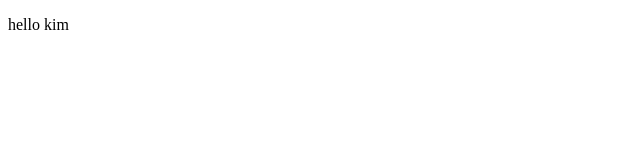
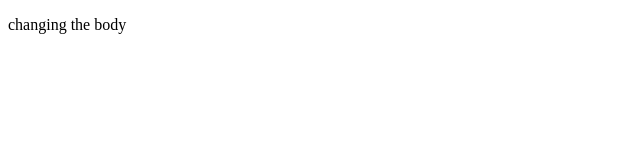
Before and after one commit to skduggal/Web-Dev, a plain HTML site: page index.html in a window 1280 px wide. Shown: the full height of the page, 0-640 px from the left. Drawn offline with Linux system fonts and the light colour scheme.

Commit message:
new branch first change

```diff
--- a/index.html
+++ b/index.html
@@ -6,7 +6,7 @@
     <title>Document</title>
 </head>
 <body>
- <p>hello kim</p>
+ <p>changing the body</p>
  <img src=""\>
 
 </body>
@@ -15,3 +15,6 @@
 <!-- block tags - occuply the whole space
 inline tags - which occupy the same tag -->
 <!-- lorem for dummy content -->
+<!-- command + / -->
+<!-- adding one more comment -->
+<!-- hahaha -->
```
